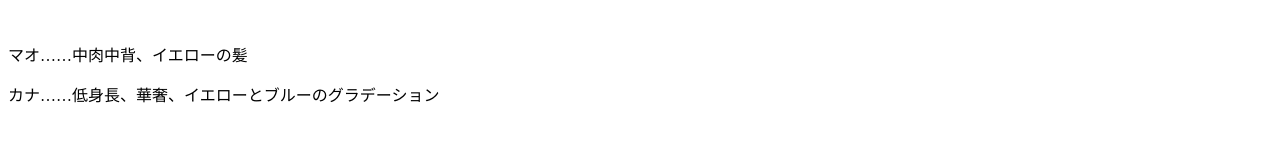
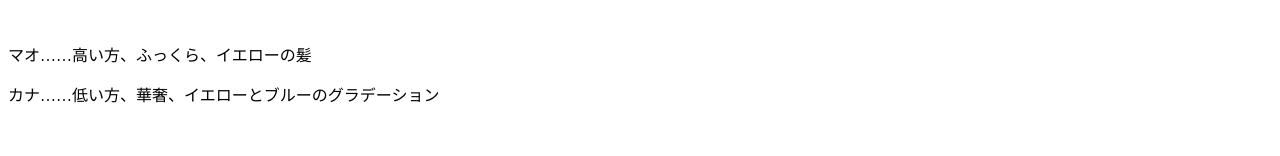
Before and after one commit to Kiritiny/Request, a plain HTML site: page index.html in a window 1280 px wide. Shown: the part 1246-1402 px from the top of the page. Drawn offline with Linux system fonts and the light colour scheme.

Commit message:
Update index.html

```diff
--- a/index.html
+++ b/index.html
@@ -30,8 +30,8 @@
             <img src="maokana.png">
         </div>
 
-        <p>マオ……中肉中背、イエローの髪</p>
-        <p>カナ……低身長、華奢、イエローとブルーのグラデーション</p>
+        <p>マオ……高い方、ふっくら、イエローの髪</p>
+        <p>カナ……低い方、華奢、イエローとブルーのグラデーション</p>
 
 
         <p>　</p>
```
